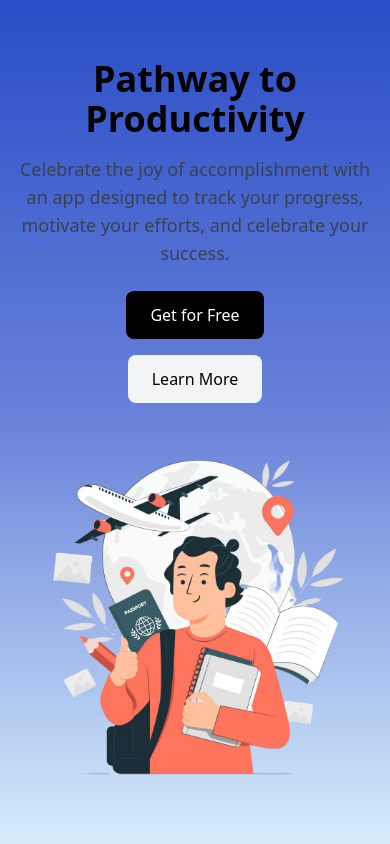
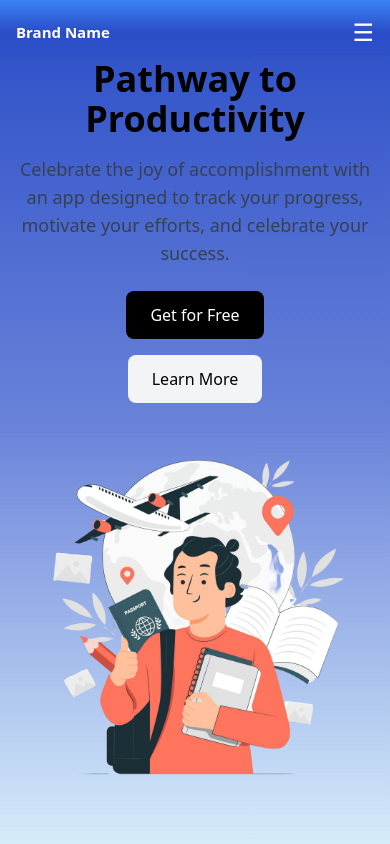
Before and after one commit to TiwariLokesh/Abrocare, a React (Vite) app: page / in a window 390 px wide. Shown: the top 844 px of the page. Built offline with nearby package versions, Linux system fonts and the light colour scheme.

Commit message:
feat: implement responsive Navbar with mobile menu toggle

```diff
--- a/src/App.jsx
+++ b/src/App.jsx
@@ -9,7 +9,7 @@ import Services from './components/Services';
 const App = () => {
   return (
     <div className="App">
-      {/* <Navbar /> */}
+      <Navbar />
       <main className="pt-0"> {/* Adjust padding to account for fixed navbar */}
         <Hero />
         <Screenshot/>
--- a/src/components/Navbar.jsx
+++ b/src/components/Navbar.jsx
@@ -1,14 +1,44 @@
-import React from 'react';
+import React, { useState } from "react";
 
 const Navbar = () => {
+  const [isMenuOpen, setIsMenuOpen] = useState(false);
+
+  const toggleMenu = () => {
+    setIsMenuOpen(!isMenuOpen);
+  };
+
   return (
     <nav className="fixed top-0 left-0 w-full bg-gradient-to-b from-blue-500 via-blue-400 to-transparent">
       <div className="max-w-[1200px] mx-auto px-4 py-4 flex items-center justify-between">
-        <h1 className="text-white text-xl font-semibold">Brand Name</h1>
-        <button className="px-6 py-2 bg-black text-white rounded-lg hover:bg-gray-800">
-          Sign Up
-        </button>
+        {/* Logo */}
+        <h1 className="text-white text-[15px] font-semibold">Brand Name</h1>
+
+        {/* Desktop Navigation */}
+        <div className="hidden md:flex items-center space-x-6">
+          <button className="px-6 py-2 bg-black text-white rounded-lg hover:bg-gray-800">
+            Sign Up
+          </button>
+        </div>
+
+        {/* Mobile Hamburger Menu */}
+        <div className="md:hidden flex items-center">
+          <button
+            onClick={toggleMenu}
+            className="text-white text-2xl focus:outline-none"
+          >
+            {isMenuOpen ? "X" : "☰"}
+          </button>
+        </div>
       </div>
+
+      {/* Mobile Menu */}
+      {isMenuOpen && (
+        <div className="md:hidden bg-blue-500 p-4">
+          <button className="w-full px-6 py-2 bg-black text-white rounded-lg hover:bg-gray-800">
+            Sign Up
+          </button>
+        </div>
+      )}
     </nav>
   );
 };
```
